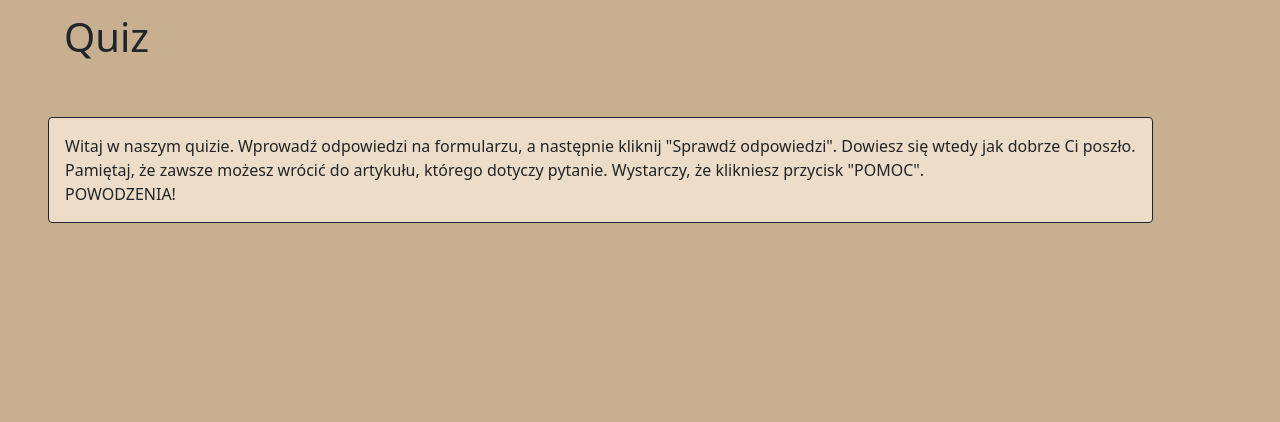
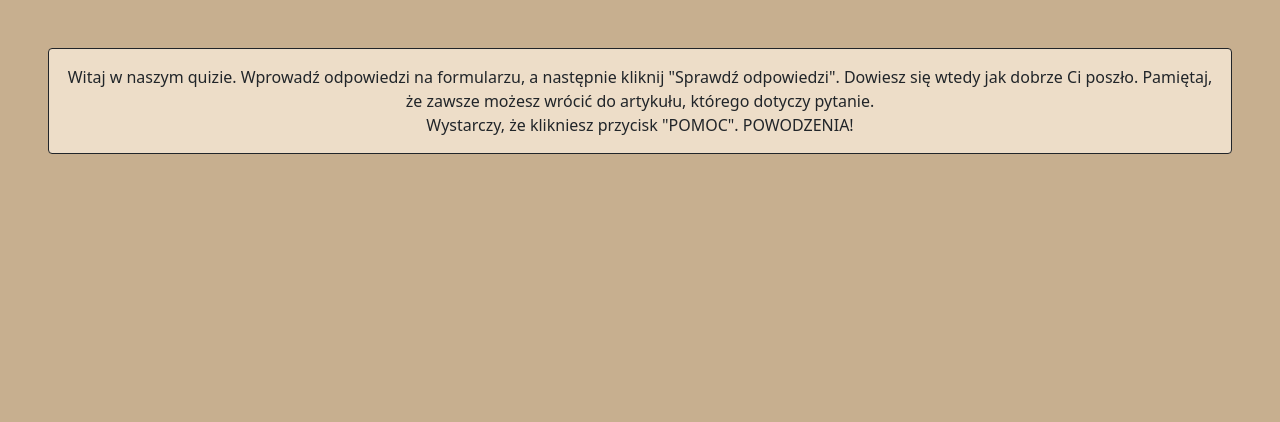
Before and after one commit to KacperRuchalowski/Praca_licencjacka, a Flask app: page /quiz in a window 1280 px wide. Shown: the part 72-494 px from the top of the page. Run offline with Flask 2, Linux system fonts and the light colour scheme; data that the repository does not hold is empty; some libraries are stand-ins or nearby versions; some web fonts are replaced.

Commit message:
Quiz has been modified

```diff
--- a/templates/base_template.html
+++ b/templates/base_template.html
@@ -13,7 +13,7 @@
 <nav class="navbar sticky-top navbar-expand-lg navbarControl">
   <div class="container-fluid">
     <a class="navbar-brand navbarItemDecor" href="/">Yōkai - wprowadzenie do demonologii japońskiej</a>
-    <button class="navbar-toggler" type="button" data-bs-toggle="collapse" data-bs-target="#navbarSupportedContent" aria-controls="navbarSupportedContent" aria-expanded="false" aria-label="Toggle navigation">
+    <button class="navbar-toggler navbar-dark" type="button" data-bs-toggle="collapse" data-bs-target="#navbarSupportedContent" aria-controls="navbarSupportedContent" aria-expanded="false" aria-label="Toggle navigation">
       <span class="navbar-toggler-icon"></span>
     </button>
     <div class="collapse navbar-collapse" id="navbarSupportedContent">
--- a/templates/knowledge.html
+++ b/templates/knowledge.html
@@ -24,7 +24,7 @@
 
           <div><p><strong>Czym jest&nbsp;</strong><strong>y</strong><strong>ō</strong><strong>kai</strong><strong>&nbsp;</strong><strong>?</strong></p>
 
-<p>Yōkai&nbsp;to termin odnoszący się do r&oacute;żnego rodzaju zjawisk paranormalnych. Japończykom&nbsp;słowo&nbsp;&bdquo;yōkai&rdquo;&nbsp;kojarzy się z&nbsp;chochlikami, zjawami,&nbsp;upiorami<br />
+<p>Yōkai&nbsp;to termin odnoszący się do r&oacute;żnego rodzaju zjawisk paranormalnych występujących w Japonii. Japończykom&nbsp;słowo&nbsp;&bdquo;yōkai&rdquo;&nbsp;kojarzy się z&nbsp;chochlikami, zjawami,&nbsp;upiorami<br />
 i potworami.&nbsp;Yōkai&nbsp;reprezentują:</p>
 
 <ul>
@@ -39,7 +39,7 @@ i potworami.&nbsp;Yōkai&nbsp;reprezentują:</p>
 <p>Słowo to składa się z dw&oacute;ch znak&oacute;w&nbsp;kanji&nbsp;&ndash;&nbsp;妖怪.</p>
 
 <p>Pierwszy znak oznacza&nbsp;&bdquo;nieszczęście&rdquo;.&nbsp;Znaczenie drugiego&nbsp;to&nbsp;&bdquo;pojawienie się czegoś&rdquo;&nbsp;lub&nbsp;&bdquo;tajemnica&rdquo;. Słowo&nbsp;tłumaczy się&nbsp;zatem&nbsp;dosłownie&nbsp;jako&nbsp;&bdquo;pojawienie się nieszczęścia&rdquo; lub &bdquo;tajemnicze nieszczęście&rdquo;.&nbsp;Po raz pierwszy&nbsp;użyto&nbsp;<br />
-go&nbsp;podobno&nbsp;w VIII wieku na dworze cesarskim.&nbsp;</p>
+go&nbsp;podobno&nbsp;w VIII wieku na japońskim dworze cesarskim.</p>
 
 <p><strong>Skąd wzięły się historie o yōkai?</strong></p>
 
--- a/templates/quiz.html
+++ b/templates/quiz.html
@@ -2,12 +2,10 @@
 
 {% block thumbnail %}
 
-<h1 class="pageTitle"> Quiz </h1>
-
-    <div class="d-inline-flex m-5 p-3 border border-dark rounded articleBackground">
-    Witaj w naszym quizie. Wprowadź odpowiedzi na formularzu, a następnie kliknij "Sprawdź odpowiedzi". Dowiesz się wtedy jak dobrze Ci poszło. <br>
-    Pamiętaj, że zawsze możesz wrócić do artykułu, którego dotyczy pytanie. Wystarczy, że klikniesz przycisk "POMOC". <br>
-    POWODZENIA!
+    <div class="d-block m-5 p-3 border border-dark rounded articleBackground text-center">
+    Witaj w naszym quizie. Wprowadź odpowiedzi na formularzu, a następnie kliknij "Sprawdź odpowiedzi". Dowiesz się wtedy jak dobrze Ci poszło.
+    Pamiętaj, że zawsze możesz wrócić do artykułu, którego dotyczy pytanie. <br>Wystarczy, że klikniesz przycisk "POMOC".
+        POWODZENIA!
 
 </div>
 {% endblock %}
```
